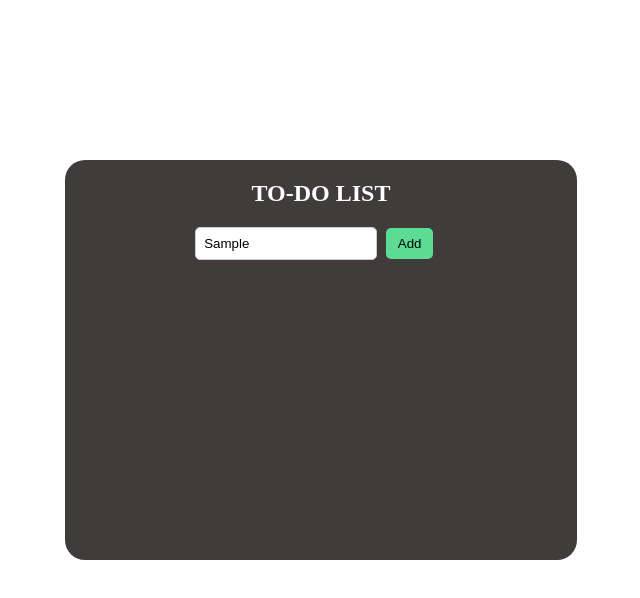
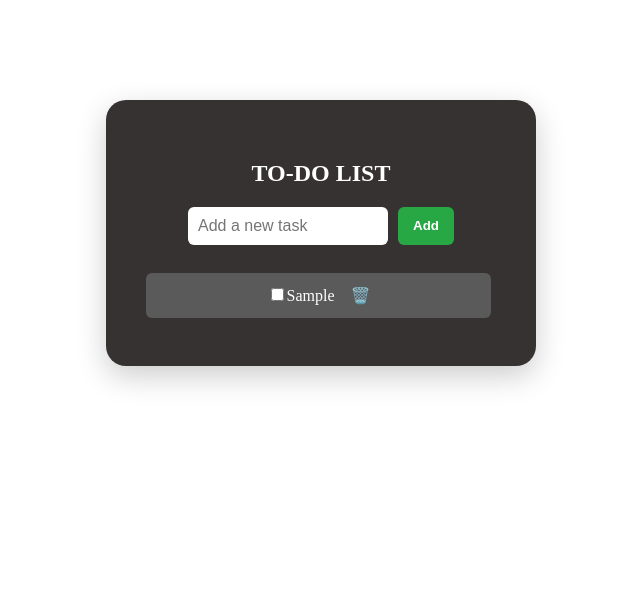
Before and after one commit to rakibul9382/to-do-list, a plain HTML site: page index.html in a window 1280 px wide. Both pictures are taken after typing "Sample" into the empty fields and a click on the button "Add". Shown: the whole page, without its empty margins (319-959 px from the left). Drawn offline with Linux system fonts and the light colour scheme.

Commit message:
apply logic and more

```diff
--- a/index.html
+++ b/index.html
@@ -4,67 +4,20 @@
     <meta charset="UTF-8">
     <meta name="viewport" content="width=device-width, initial-scale=1.0">
     <title>To-DO LIST</title>
+    <link rel="stylesheet" href="style.css">
+    <script src="script.js"></script>
 </head>
 <body>
     <section class="todo">
         <h1>TO-DO LIST</h1>
         <div class="input">
-            <input type="text" placeholder="Add a new task">
-            <button type="button">Add</button>
-            <ul id="task-list">
-            </ul>
+            <input type="text" id="task-input" placeholder="Add a new task">
+            <button type="button" id="add-button">Add</button>
+        </div>
+        <!-- Scrollable task list -->
+        <div class="task-container">
+          <ul id="task-list"></ul>
+        </div>
     </section>
 </body>
-<style>
-    .todo{
-        position: absolute;
-        display: flex;
-        background: rgb(64, 60, 60);
-        color: white;
-        flex-direction: column;
-        align-items: center;
-        left: 30%;
-        top: 20%;
-        border-radius: 20px;
-        height: 50vh;
-        width: 40vw;
-        left: 30%;
-        top: 20%;
-    }
-    h2 {
-      margin-bottom: 20px;
-    }
-
-    input[type="text"] {
-      padding: 8px;
-      width: 65%;
-      border-radius: 5px;
-      border: 1px solid #ccc;
-    }
-
-    button {
-      padding: 8px 12px;
-      margin-left: 5px;
-      border: none;
-      background-color: #5cdb95;
-      color: black;
-      border-radius: 5px;
-      cursor: pointer;
-    }
-    ul{
-        list-style: none;
-        padding: 0;
-        margin-top: 20px;
-        text-align: left;
-    }
-    li {
-      background-color: #555;
-      margin-bottom: 10px;
-      padding: 10px;
-      border-radius: 5px;
-      display: flex;
-      align-items: center;
-      justify-content: space-between;
-    }
-</style>
 </html>
--- /dev/null
+++ b/script.js
@@ -0,0 +1,49 @@
+document.addEventListener("DOMContentLoaded", function(){
+    const input = document.getElementById("task-input");
+    const button = document.getElementById("add-button");
+    const taskList = document.getElementById("task-list");
+    button.addEventListener("click",function(e){
+        const task = input.value.trim();
+        if (task !=="") {
+            const li = document.createElement("li");
+            //create checkbox
+            const checkbox = document.createElement("input");
+            checkbox.type = "checkbox";
+            checkbox.style.marginLeft= "10px";
+
+            //strike through when checked
+            checkbox.addEventListener("change",function(){
+              li.style.textDecoration = checkbox.checked? "line-through" : "none";
+            });
+
+            //create delete button
+            const deleteBtn = document.createElement("button");
+            deleteBtn.textContent = "🗑️";
+            deleteBtn.style.marginLeft = "10px";
+            deleteBtn.style.cursor = "pointer";
+            deleteBtn.style.background = "transparent";
+            deleteBtn.style.border = "none";
+            deleteBtn.style.color = "red";
+            deleteBtn.style.fontSize = "16px";
+
+            deleteBtn.addEventListener("click", function () {
+            taskList.removeChild(li);
+            });
+
+            // Build the task item
+            li.appendChild(checkbox);
+            li.appendChild(document.createTextNode(task));
+            li.appendChild(deleteBtn);
+            taskList.appendChild(li);
+
+            input.value = "";
+
+        }
+
+      });
+      input.addEventListener("keypress", function (e) {
+      if (e.key === "Enter") {
+        button.click();
+      }
+    });
+});
--- /dev/null
+++ b/style.css
@@ -0,0 +1,60 @@
+.todo {
+    background-color: #373232;
+    padding: 40px;
+    border-radius: 20px;
+    width: 350px;
+    margin: 100px auto;
+    box-shadow: 0 10px 30px rgba(0, 0, 0, 0.2);
+    text-align: center;
+    color: white;
+}
+h1{
+    margin-bottom: 20px;
+}
+.input{
+    display: flex;
+    justify-content: center;
+    gap: 10px;
+    margin-bottom: 20px;
+}
+.input input{
+    padding: 10px;
+    border-radius: 6px;
+    border: none;
+    outline: none;
+    width: 180px;
+    font-size: 16px;
+
+}
+.input button {
+  padding: 10px 15px;
+  border-radius: 6px;
+  border: none;
+  background-color: #28a745;
+  color: white;
+  font-weight: bold;
+  cursor: pointer;
+}
+.input button:hover {
+  background-color: #218838;
+}
+.task-container {
+  max-height: 250px;
+  overflow-y: auto;
+  padding-right: 5px;
+}
+/* Task list items */
+#task-list {
+  list-style-type: none;
+  padding: 0;
+  margin: 0;
+}
+#task-list li {
+  background-color: #5a5a5a;
+  color: white;
+  padding: 12px;
+  border-radius: 6px;
+  margin: 8px 0;
+  font-size: 16px;
+  word-wrap: break-word;
+}
```
